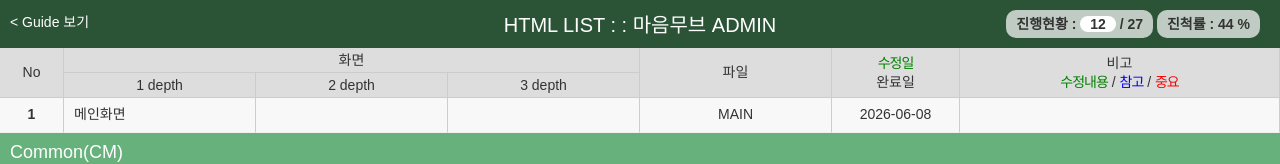
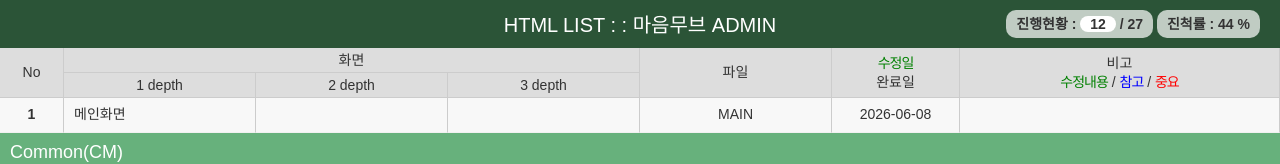
Before and after one commit to kps-coder/maummove_admin, a plain HTML site: page index.html in a window 1280 px wide. Shown: the top 164 px of the page. Drawn offline with Linux system fonts and the light colour scheme; a web font is replaced by a local one.

Commit message:
가이드 미작업으로 숨기기

```diff
--- a/index.html
+++ b/index.html
@@ -64,7 +64,7 @@
       <div class="fixed-head">
         <header>
           <h1>HTML LIST : : 마음무브 ADMIN</h1>
-          <a href="guide/guide.html" class="g-btn-gnb">&lt; Guide 보기</a>
+          <!-- <a href="guide/guide.html" class="g-btn-gnb">&lt; Guide 보기</a> -->
         </header>
         <nav class="g-gnb-wrap">
           <div class="gnb-container">
```
